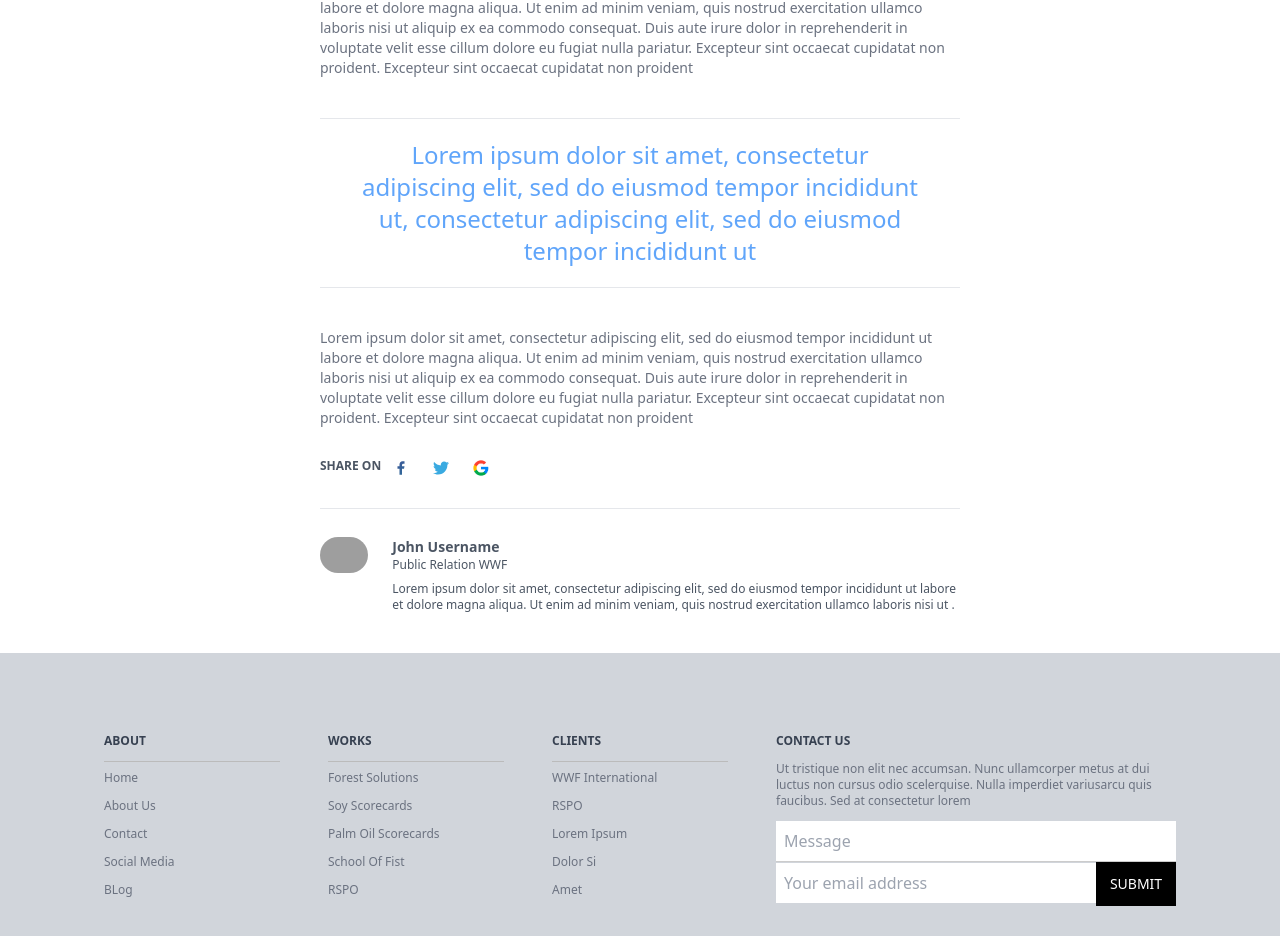
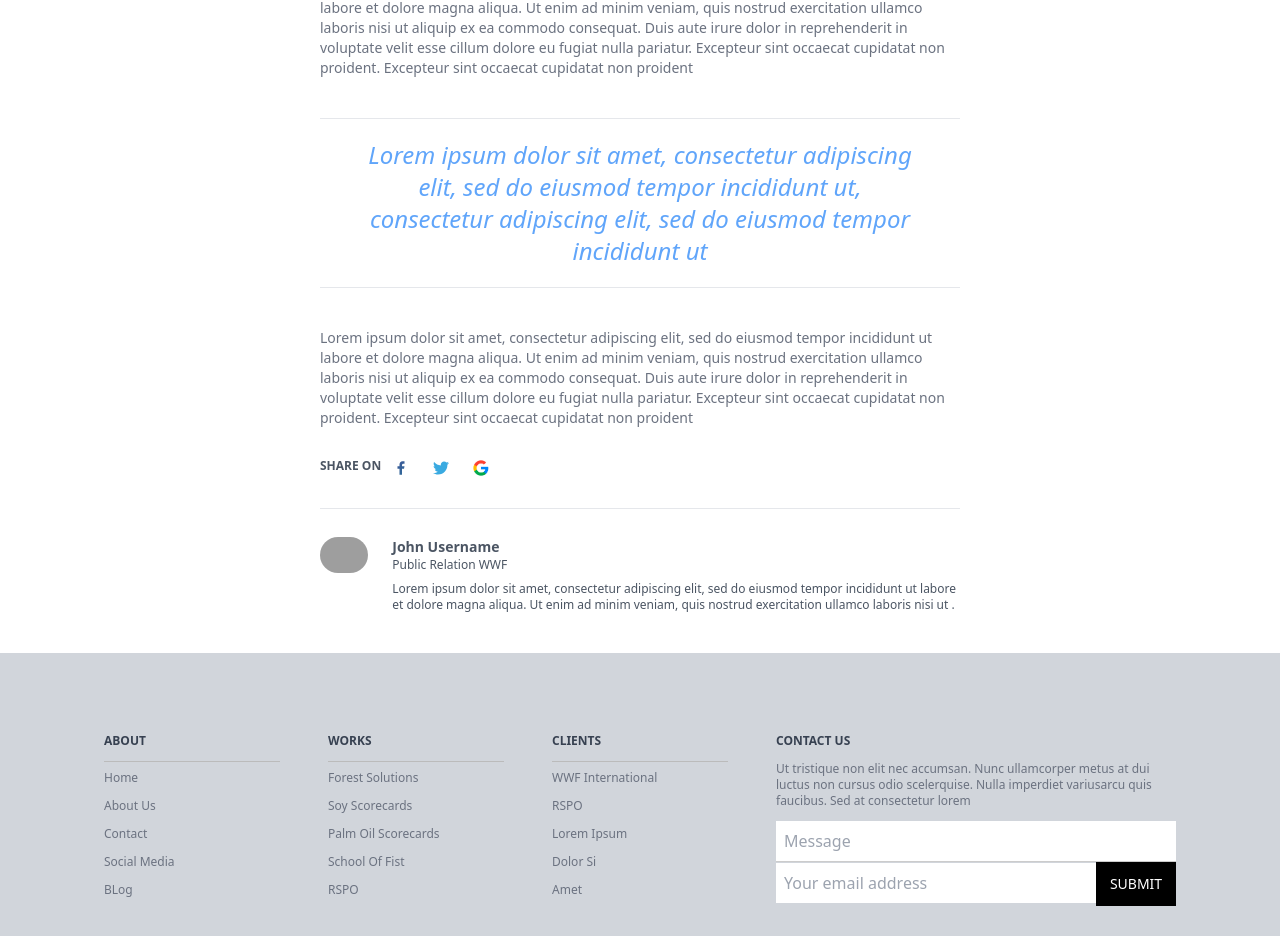
Before and after one commit to gieperdana/react-catalyze, a React (Create React App) app: page /article in a window 1280 px wide. Shown: the part 1175-2111 px from the top of the page. Built offline with nearby package versions, Linux system fonts and the light colour scheme; grey boxes are pictures that could not be loaded.

Commit message:
[UPDATE] Make italic font in quotes section

```diff
--- a/src/pages/Article.js
+++ b/src/pages/Article.js
@@ -68,9 +68,9 @@ const Article = () => {
                 Lorem ipsum dolor sit amet, consectetur adipiscing elit, sed do eiusmod tempor incididunt ut labore et dolore magna aliqua. Ut enim ad minim veniam, quis nostrud exercitation ullamco laboris nisi ut aliquip ex ea commodo consequat. Duis aute irure dolor in reprehenderit in voluptate velit esse cillum dolore eu fugiat nulla pariatur. Excepteur sint occaecat cupidatat non proident. Excepteur sint occaecat cupidatat non proident
                 </p>
 
-                {/* Line */}
+                {/* Quotes */}
                 <hr className="mt-10"/>
-                <p className="mt-5 text-2xl text-blue-400 text-center mx-10">Lorem ipsum dolor sit amet, consectetur adipiscing elit, sed do eiusmod tempor incididunt ut, consectetur adipiscing elit, sed do eiusmod tempor incididunt ut</p>
+                <p className="mt-5 text-2xl text-blue-400 italic text-center mx-10">Lorem ipsum dolor sit amet, consectetur adipiscing elit, sed do eiusmod tempor incididunt ut, consectetur adipiscing elit, sed do eiusmod tempor incididunt ut</p>
                 <hr className="mt-5"/>
 
                 {/* Paragraph 3 */}
```
